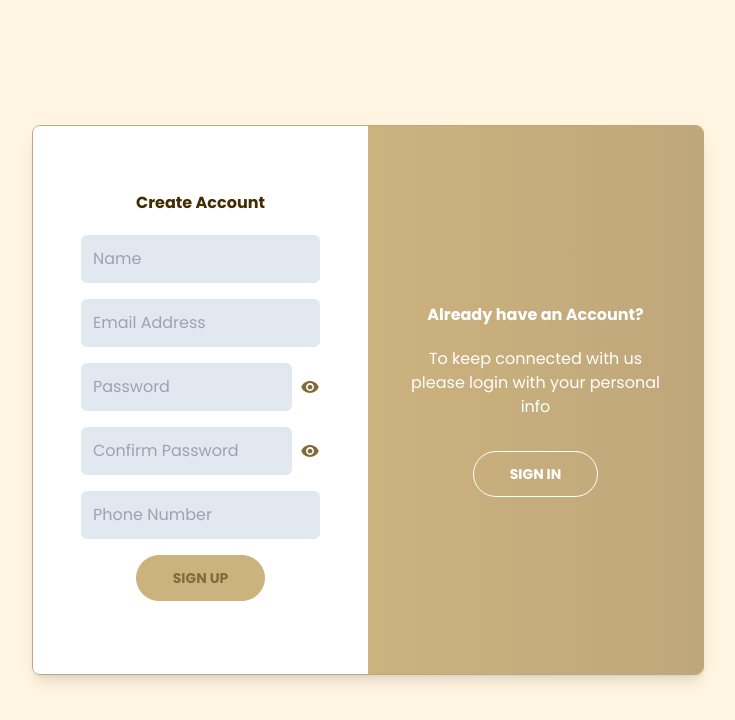
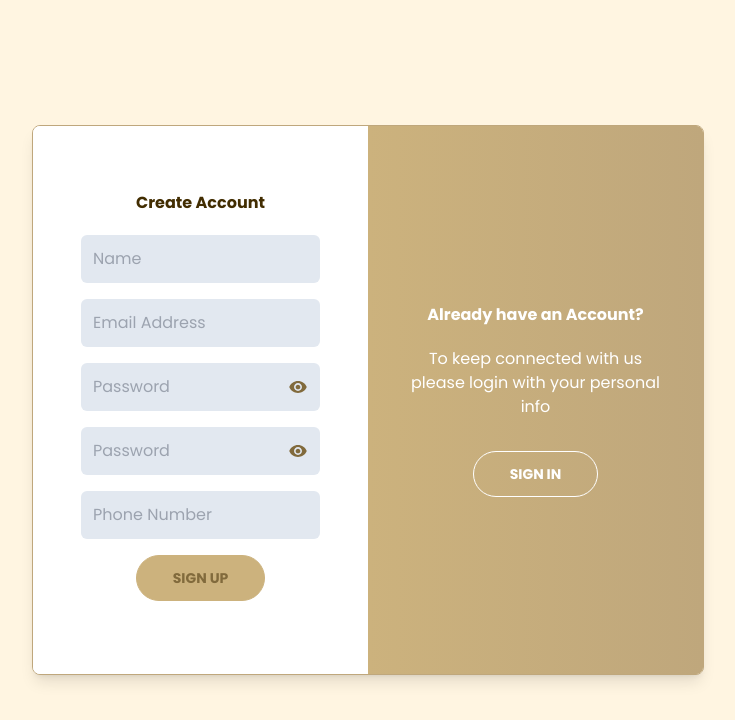
Before and after one commit to dlwlrmaaaaaaa/react-netlify, a React (Vite) app in the folder my-project/: page /login in a window 1280 px wide. Both pictures are taken after a click on the button "SIGN UP". Shown: the top 720 px of the page, without its empty margins (272-1007 px from the left). Built offline with nearby package versions, Linux system fonts and the light colour scheme; no server answers.

Commit message:
minor fixes

```diff
--- a/my-project/src/contexts/contextProvider.jsx
+++ b/my-project/src/contexts/contextProvider.jsx
@@ -21,7 +21,7 @@ export const ContextProvider = ({ children }) => {
   };
   const [roles, setRoles] = useState(getRole());
   const getUser = () => {
-    return JSON.parse(localStorage.getItem('user'));
+    return localStorage.getItem('user');
   };
   const [auth, isAuth] = useState(getAuth());
 
--- a/my-project/src/pages/Dashboard.jsx
+++ b/my-project/src/pages/Dashboard.jsx
@@ -208,7 +208,7 @@ const Dashboard = () => {
                           </td>
                           <td className="p-3 text-sm text-gray-700">{item.room_name}</td>
                           <td className="p-3 text-sm text-gray-700">{item.starting_date}</td>
-                          <td className="p-3 text-sm justify-center items-center text-gray-700 rounded-full flex font-bold" style={{ backgroundColor: statusColors[`status-${item.status.toLowerCase()}`] }}>
+                          <td className="p-3 text-sm justify-center items-center text-gray-700 rounded-full flex font-bold mt-2" style={{ backgroundColor: statusColors[`status-${item.status.toLowerCase()}`] }}>
                             {item.status}
                           </td>
                         </tr>
--- a/my-project/src/pages/Login.jsx
+++ b/my-project/src/pages/Login.jsx
@@ -7,7 +7,7 @@ import { FaExclamationTriangle } from "react-icons/fa";
 import { IoMdEye } from "react-icons/io";
 import LoadingUI from '../components/Loading'
 const Login = () => {
-  const { login, register, errors , setErrors, loading} = useStateContext();
+  const { login, register, errors, setErrors, loading } = useStateContext();
 
   const [signIn, setSignIn] = useState(true);
   const [name, setName] = useState("");
@@ -65,7 +65,7 @@ const Login = () => {
   const handleSubmit = (e) => {
     e.preventDefault();
     userLoading(true)
-    login({email, password});
+    login({ email, password });
   };
 
   const handleSignup = (e) => {
@@ -96,7 +96,7 @@ const Login = () => {
       contact_number: contactNumber,
     };
 
-    register({name, email, password, password_confirmation: passwordConfirmation, contact_number: contactNumber });
+    register({ name, email, password, password_confirmation: passwordConfirmation, contact_number: contactNumber });
 
   };
 
@@ -106,8 +106,7 @@ const Login = () => {
         <div className="bg-white rounded-lg shadow-lg relative overflow-hidden w-full lg:max-w-2xl md:max-w-xl max-w-md min-h-[450px] md:min-h-[550px] mx-auto border border-cirlce">
           {/* Sign Up form */}
           <div
-            className={`absolute top-0 h-full transition-all duration-600 ease-in-out left-0 w-1/2 ${
-              signIn ? "opacity-0 z-0" : "opacity-100 z-10"
+            className={`absolute top-0 h-full transition-all duration-600 ease-in-out left-0 w-1/2 ${signIn ? "opacity-0 z-0" : "opacity-100 z-10"
               }`}
           >
             <form
@@ -140,38 +139,44 @@ const Login = () => {
                 onChange={(e) => setEmail(e.target.value)}
               />
               <div className="flex gap-2">
+                <div className="relative">
                   <input
                     type={showPassword1 ? "text" : "password"}
                     required
                     placeholder="Password"
                     name="password"
-                  className="bg-slate-200 rounded-md border-none md:p-3 p-2  my-2 w-full"
+                    className="bg-slate-200 rounded-md border-none p-3  my-2 w-full pr-10"
                     onChange={(e) => setPassword(e.target.value)}
                   />
                   <button
                     type="button"
                     onClick={() => togglePasswordVisibility(1)}
-                  className="text-sm text-notActText hover:text-actText"
+                    className="absolute inset-y-0 right-0 pr-3 flex items-center text-sm text-notActText hover:text-actText"
                   >
                     <IoMdEye size={20} />
                   </button>
                 </div>
+
+              </div>
               <div className="flex gap-2">
+                <div className="relative">
                   <input
                     type={showPassword2 ? "text" : "password"}
                     required
-                  name="password_confirmation"
-                  placeholder="Confirm Password"
-                  className="bg-slate-200 rounded-md border-none md:p-3 p-2  my-2 w-full"
-                  onChange={(e) => setPasswordConfirmation(e.target.value)}
+                    placeholder="Password"
+                    name="password"
+                    className="bg-slate-200 rounded-md border-none p-3  my-2 w-full pr-10"
+                    onChange={(e) => setPassword(e.target.value)}
                   />
                   <button
                     type="button"
                     onClick={() => togglePasswordVisibility(2)}
-                  className="text-sm text-notActText hover:text-actText"
+                    className="absolute inset-y-0 right-0 pr-3 flex items-center text-sm text-notActText hover:text-actText"
                   >
                     <IoMdEye size={20} />
                   </button>
+                </div>
+
               </div>
               <input
                 type="text"
@@ -185,7 +190,7 @@ const Login = () => {
                 type="submit"
                 className="rounded-full border border-bordColor bg-bordColor text-notActText text-sm font-bold py-3 px-9 my-2 uppercase transition duration-75 ease-in-out transform hover:scale-95 focus:outline-none"
               >
-               {loading && <LoadingUI height="8" width="8" loadingHeight="12" loadingWidth="12"/>}
+                {loading && <LoadingUI height="8" width="8" loadingHeight="12" loadingWidth="12" />}
                 {!loading && "Sign up"}
               </button>
             </form>
@@ -193,8 +198,7 @@ const Login = () => {
 
           {/* Sign In form */}
           <div
-            className={`absolute top-0 h-full transition-all duration-600 ease-in-out left-0 w-1/2 z-20 ${
-              !signIn ? "translate-x-full" : "translate-x-0"
+            className={`absolute top-0 h-full transition-all duration-600 ease-in-out left-0 w-1/2 z-20 ${!signIn ? "translate-x-full" : "translate-x-0"
               }`}
           >
             <form
@@ -218,19 +222,19 @@ const Login = () => {
                 onChange={(e) => setEmail(e.target.value)}
                 className="bg-slate-200 rounded-md border-none p-3 my-2 w-full"
               />
-              <div className="flex gap-2">
+              <div className="relative">
                 <input
                   type={showPassword3 ? "text" : "password"}
+                  required
                   placeholder="Password"
-                  required
-                  value={password}
+                  name="password"
+                  className="bg-slate-200 rounded-md border-none p-3  my-2 w-full pr-10"
                   onChange={(e) => setPassword(e.target.value)}
-                  className="bg-slate-200 rounded-md border-none p-3 my-2 w-full"
                 />
                 <button
                   type="button"
                   onClick={() => togglePasswordVisibility(3)}
-                  className="text-sm text-notActText hover:text-actText"
+                  className="absolute inset-y-0 right-0 pr-3 flex items-center text-sm text-notActText hover:text-actText"
                 >
                   <IoMdEye size={20} />
                 </button>
@@ -250,7 +254,7 @@ const Login = () => {
                 </a>
               )}
               <button className="rounded-full border border-bordColor bg-bordColor text-notActText text-sm font-bold py-3 px-9 my-2 uppercase transition duration-75 ease-in-out transform hover:scale-95 focus:outline-none">
-               {loading && <LoadingUI height="8" width="8" loadingHeight="12" loadingWidth="12"/>}
+                {loading && <LoadingUI height="8" width="8" loadingHeight="12" loadingWidth="12" />}
                 {!loading && "Sign in"}
               </button>
 
@@ -266,8 +270,7 @@ const Login = () => {
             >
               {/* Left Overlay Panel */}
               <div
-                className={`absolute flex items-center justify-center flex-col px-10 text-center h-full w-full transition-transform duration-600 ease-in-out ${
-                  !signIn ? "translate-x-20%" : "-translate-x-full"
+                className={`absolute flex items-center justify-center flex-col px-10 text-center h-full w-full transition-transform duration-600 ease-in-out ${!signIn ? "translate-x-20%" : "-translate-x-full"
                   }`}
               >
                 <h1 className="font-bold">Already have an Account?</h1>
@@ -284,8 +287,7 @@ const Login = () => {
 
               {/* Right Overlay Panel */}
               <div
-                className={`absolute right-0 flex items-center justify-center flex-col px-10 text-center h-full w-full transition-transform duration-600 ease-in-out ${
-                  signIn ? "translate-x-20%" : "translate-x-full"
+                className={`absolute right-0 flex items-center justify-center flex-col px-10 text-center h-full w-full transition-transform duration-600 ease-in-out ${signIn ? "translate-x-20%" : "translate-x-full"
                   }`}
               >
                 <h1 className="font-bold">Don't have an Account yet?</h1>
```
Lines whose indentation alone changed are shown as unchanged.
